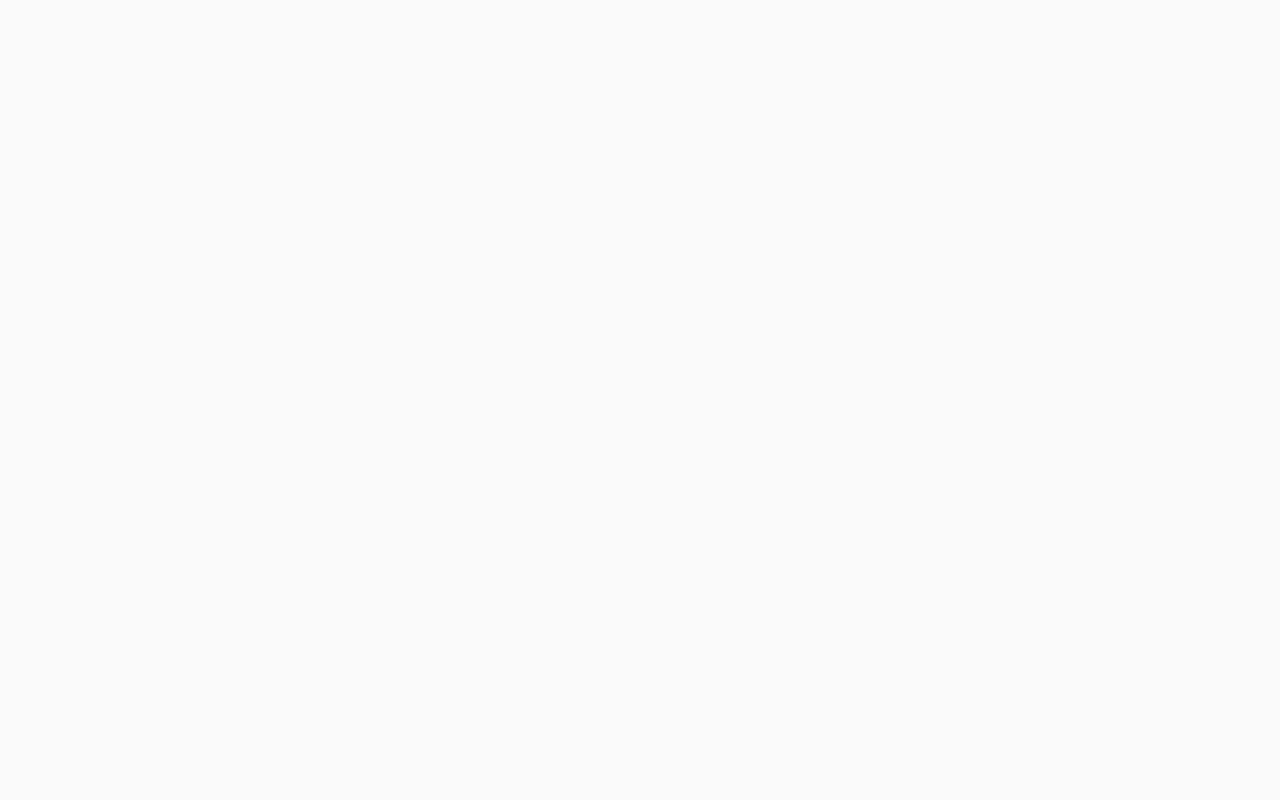
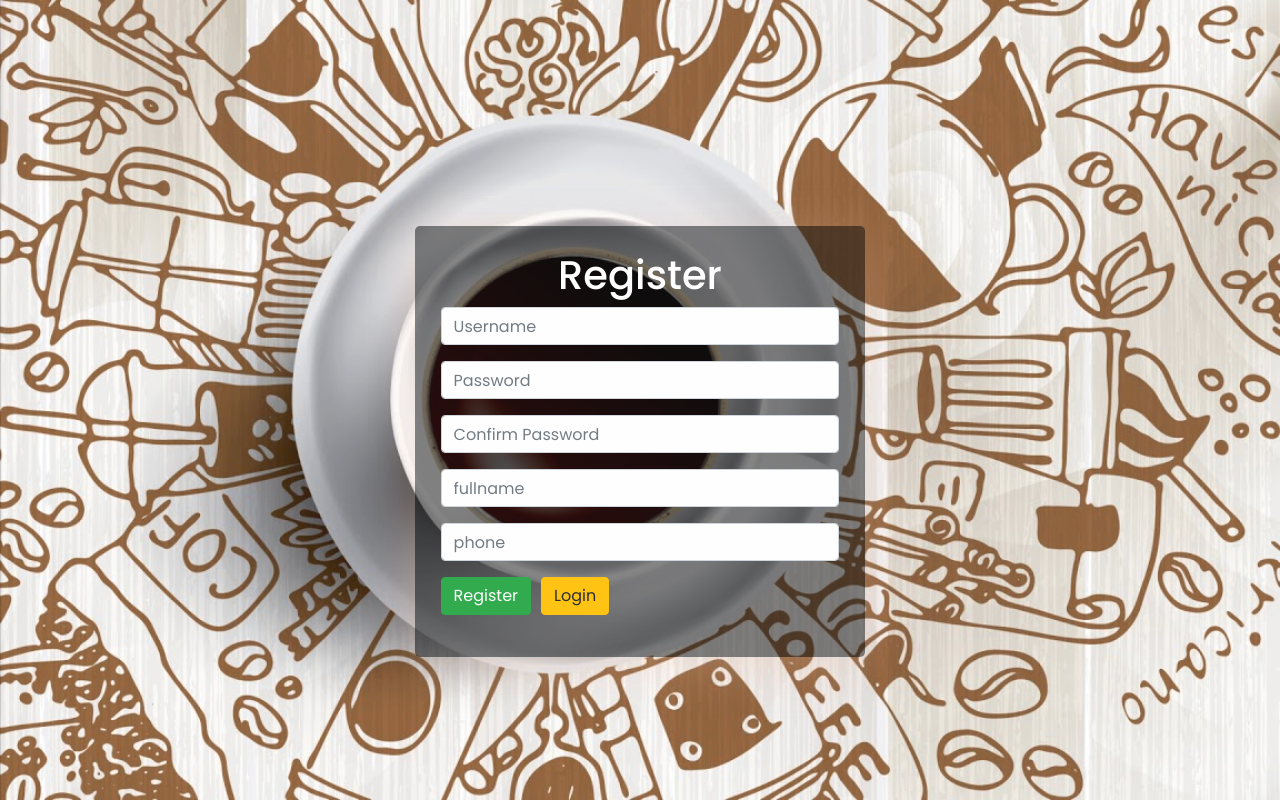
Before and after one commit to haipm99/thecoffeehouse-fontend, a React (Create React App) app: page /register in a window 1280 px wide. Built offline with nearby package versions, Linux system fonts and the light colour scheme; a web font is replaced by a local one.

Commit message:
add register page , search bills

```diff
--- a/package.json
+++ b/package.json
@@ -7,6 +7,7 @@
     "bootstrap": "^4.3.1",
     "jwt-decode": "^2.2.0",
     "react": "^16.9.0",
+    "react-datepicker": "^2.9.6",
     "react-dom": "^16.9.0",
     "react-router-dom": "^5.0.1",
     "react-scripts": "3.1.1",
--- a/src/App.js
+++ b/src/App.js
@@ -13,6 +13,7 @@ import MainPage from './Page/MainPage/MainPage';
 import OrderPage from './Page/OrderPage/OrderPage';
 import Post from './Page/PostPage/Post';
 import Story from './Page/Story/Story';
+import Register from './Page/RegisterPage/register';
 function App() {
   return (
     <div className="App">
@@ -27,6 +28,7 @@ function App() {
             <Route path="/order" exact component ={OrderPage} />
             <Route path="/post" exact component ={Post} />
             <Route path="/story" exact component ={Story} />
+            <Route path="/register" exact component = {Register} />
           </Switch>
         </Router>
     </div>
--- a/src/Page/LoginPage/Login.jsx
+++ b/src/Page/LoginPage/Login.jsx
@@ -66,7 +66,8 @@ class Login extends Component {
                         </div>
                         <div className="form-group">
                             <div className="input-group">
-                                <input className="btn btn-success" type="submit" value="Login"/>
+                                <input className="btn btn-success" style={{marginRight:"10px"}} type="submit" value="Login"/>
+                                <a href="/register" className="btn btn-warning w-30">Register</a>
                             </div>
                         </div>
                     </form>
--- /dev/null
+++ b/src/Page/RegisterPage/register.jsx
@@ -0,0 +1,100 @@
+import React, { Component } from 'react';
+import '../LoginPage/login.css';
+import Swal from "sweetalert2";
+import axios from "axios";
+class register extends Component {
+    constructor(props) {
+        super(props);
+        this.state = {
+            username: "",
+            password: "",
+            confirm: "",
+            fullname: "",
+            phone: ""
+        }
+    }
+
+    handleChange = (e) => {
+        this.setState({
+            [e.target.name]: e.target.value
+        })
+    }
+
+    checkValidateRegister = () => {
+        if (this.state.password !== this.state.confirm) {
+            Swal.fire("Password must be same to confirm", "", "error");
+            return false;
+        }
+        return true;
+    }
+
+    Register = (e) => {
+        e.preventDefault();
+        if (this.checkValidateRegister()) {
+            var data = {
+                "username": this.state.username,
+                "fullname":  this.state.fullname,
+                "confirm": this.state.confirm,
+                "password": this.state.password,
+                "phone": this.state.phone
+            }
+            var config = {
+                method: "post",
+                url: "https://localhost:44372/api/AppUser/register",
+                data: data
+            }
+            return axios(config).then(res => {
+                if(res.status === 200)
+                {
+                    Swal.fire("Register success.","","success").then(() => {
+                        window.location.href ="/login";
+                    })
+                }
+            }).catch((error) => {Swal.fire(error.message,"","error")})
+        }
+    }
+    render() {
+        return (
+            <div className="login-container" style={{ width: "100vw", height: "100vh", paddingTop: "200px" }}>
+                <div>
+                    <form method="POST" style={{ backgroundColor: " rgba(0, 0, 0, 0.5) " }} onSubmit={this.Register}>
+                        <center><h1 style={{ color: "white" }}>Register</h1></center>
+                        <div className="form-group">
+                            <div className="input-group">
+                                <input required name="username" className="form-control input-sm" placeholder="Username" onChange={this.handleChange} />
+                            </div>
+                        </div>
+                        <div className="form-group">
+                            <div className="input-group">
+                                <input required className="form-control" type="password" name="password" placeholder="Password" onChange={this.handleChange} />
+                            </div>
+                        </div>
+                        <div className="form-group">
+                            <div className="input-group">
+                                <input required className="form-control" type="password" name="confirm" placeholder="Confirm Password" onChange={this.handleChange} />
+                            </div>
+                        </div>
+                        <div className="form-group">
+                            <div className="input-group">
+                                <input required className="form-control" type="text" name="fullname" placeholder="fullname" onChange={this.handleChange} />
+                            </div>
+                        </div>
+                        <div className="form-group">
+                            <div className="input-group">
+                                <input required className="form-control" type="text" name="phone" placeholder="phone" onChange={this.handleChange} />
+                            </div>
+                        </div>
+                        <div className="form-group">
+                            <div className="input-group">
+                                <input className="btn btn-success" style={{ marginRight: "10px" }} type="submit" value="Register" />
+                                <a href="/login" className="btn btn-warning w-30">Login</a>
+                            </div>
+                        </div>
+                    </form>
+                </div>
+            </div>
+        );
+    }
+}
+
+export default register;
--- a/src/component/BillComponent.jsx
+++ b/src/component/BillComponent.jsx
@@ -3,14 +3,49 @@ import React, { Component } from 'react';
 
 //import axios
 import axios from 'axios';
+
+import "react-datepicker/dist/react-datepicker.css";
 class BillComponent extends Component {
     constructor(props) {
         super(props);
         this.state = {
             bills: [],
-            currentBill: {}
+            currentBill: {},
+            temptBils: [],
+            date: ""
         };
     }
+    handleChange = async (e) => {
+        await this.setState({
+            [e.target.name]: e.target.value
+        });
+        this.LiveSearch();
+    };
+    LiveSearch = () => {
+        console.log(this.state.date);
+        console.log(datePick);
+        if (this.state.date === "") {
+            this.setState({
+                bills: this.state.temptBils
+            });
+        } else {
+            var arrDate = this.state.date.split("-");
+            if (arrDate[2].includes("0")) {
+                arrDate[2] = arrDate[2].split("0")[1];
+            }
+            var datePick = arrDate[1] + "/" + arrDate[2] + "/" + arrDate[0];
+            var arr = [];
+            this.state.bills.forEach((item) => {
+                if (item.date === datePick) {
+                    arr.push(item);
+                }
+            })
+            this.setState({
+                bills: arr
+            })
+        }
+    }
+
     componentDidMount = () => {
         this.GetAllBill();
     }
@@ -22,7 +57,8 @@ class BillComponent extends Component {
         return axios(config).then(res => {
             if (res.status === 200 && res.data !== null) {
                 this.setState({
-                    bills: res.data
+                    bills: res.data,
+                    temptBils: res.data
                 });
             }
         })
@@ -32,7 +68,7 @@ class BillComponent extends Component {
         this.state.bills.forEach(item => {
             if (item.id === id) {
                 this.setState({
-                    currentBill: item
+                    currentBill: item,
                 });
                 return;
             }
@@ -58,7 +94,7 @@ class BillComponent extends Component {
         const pagi = this.state.bills !== [] ? this.state.bills.map((item, index) => {
             if (index % 3 === 0) {
                 return (
-                    <li className="page-item">
+                    <li key={index} className="page-item">
                         <a className="page-link" href={`http://localhost:3000/manageBills?page=${index / 3}`}>{index / 3 + 1}</a>
                     </li>
                 )
@@ -78,6 +114,7 @@ class BillComponent extends Component {
                                 <div className="col-md-6">
                                     <h3 className="text-left text-primary font-weight-bold">Bills</h3>
                                 </div>
+                                <input type="date" name="date" onChange={this.handleChange} />
                             </div>
                         </div>
                         <div className="card-body">
@@ -114,7 +151,7 @@ class BillComponent extends Component {
                                 <div className="modal-body">
                                     <div className="form-group">
                                         <div className="input-group">
-                                            <input name="title" className="form-control input-sm" Value={this.state.currentBill.date} readOnly />
+                                            <input name="title" className="form-control input-sm" value={this.state.currentBill.date} readOnly />
                                         </div>
                                     </div>
                                     <div className="form-group">
@@ -124,7 +161,7 @@ class BillComponent extends Component {
                                     </div>
                                     <div className="form-group">
                                         <div className="input-group">
-                                            <input readOnly name="title" className="form-control input-sm" Value={this.state.currentBill.total} />
+                                            <input readOnly name="title" className="form-control input-sm" value={this.state.currentBill.total} />
                                         </div>
                                     </div>
                                 </div>
```
Also changed, not shown: 1 other file (tests, documents, lock files or other folders).
